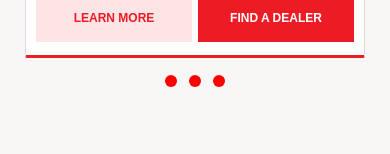
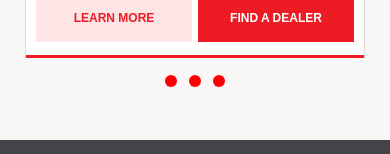
Before and after one commit to berkantavs/alca-digital, a Nuxt app: page / in a window 390 px wide. Shown: the part 690-844 px from the top of the page. Built offline with nearby package versions, Linux system fonts and the light colour scheme.

Commit message:
featured products area padding bug fix

```diff
--- a/src/assets/scss/main.scss
+++ b/src/assets/scss/main.scss
@@ -207,6 +207,7 @@ body {
   @media (max-width: 992px) {
     margin-top: 12px;
     margin-bottom: 36px;
+    padding-bottom: 0px !important;
   }
   & ul {
     padding: 0px !important;
```
